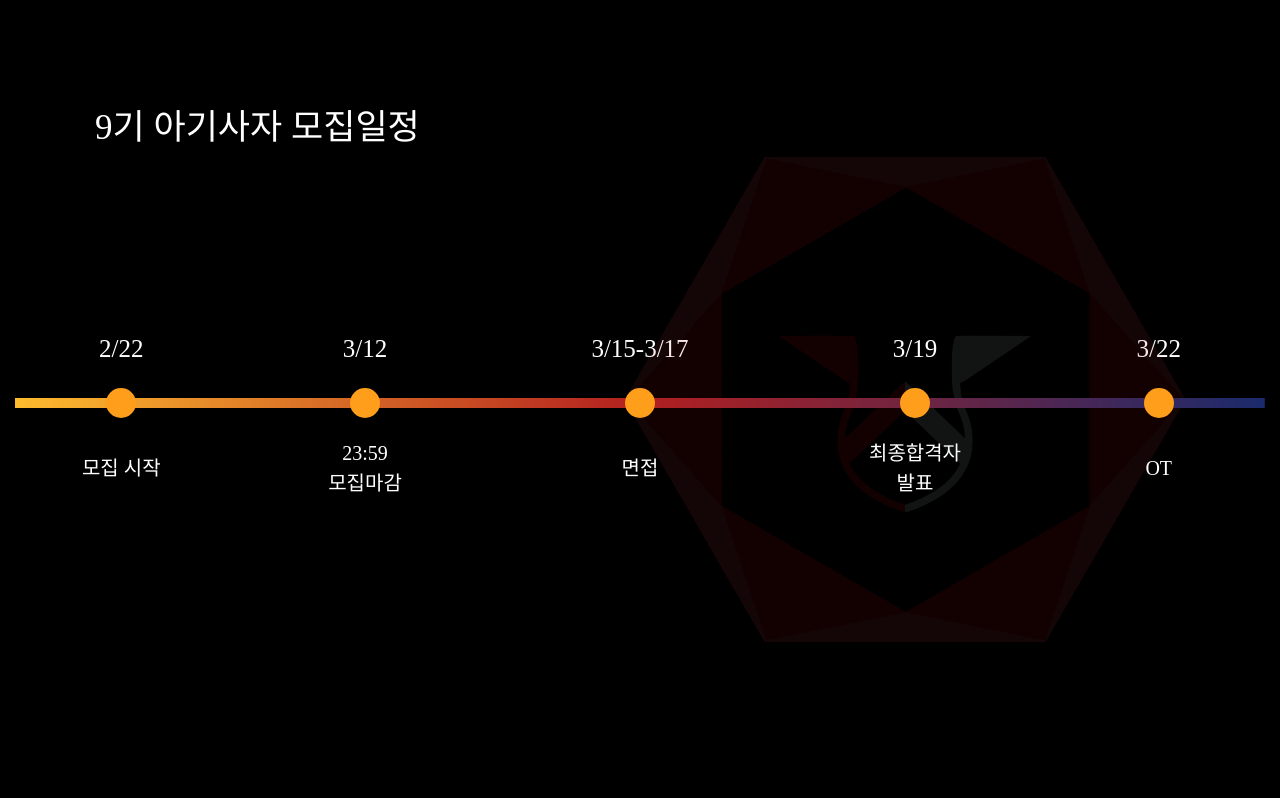
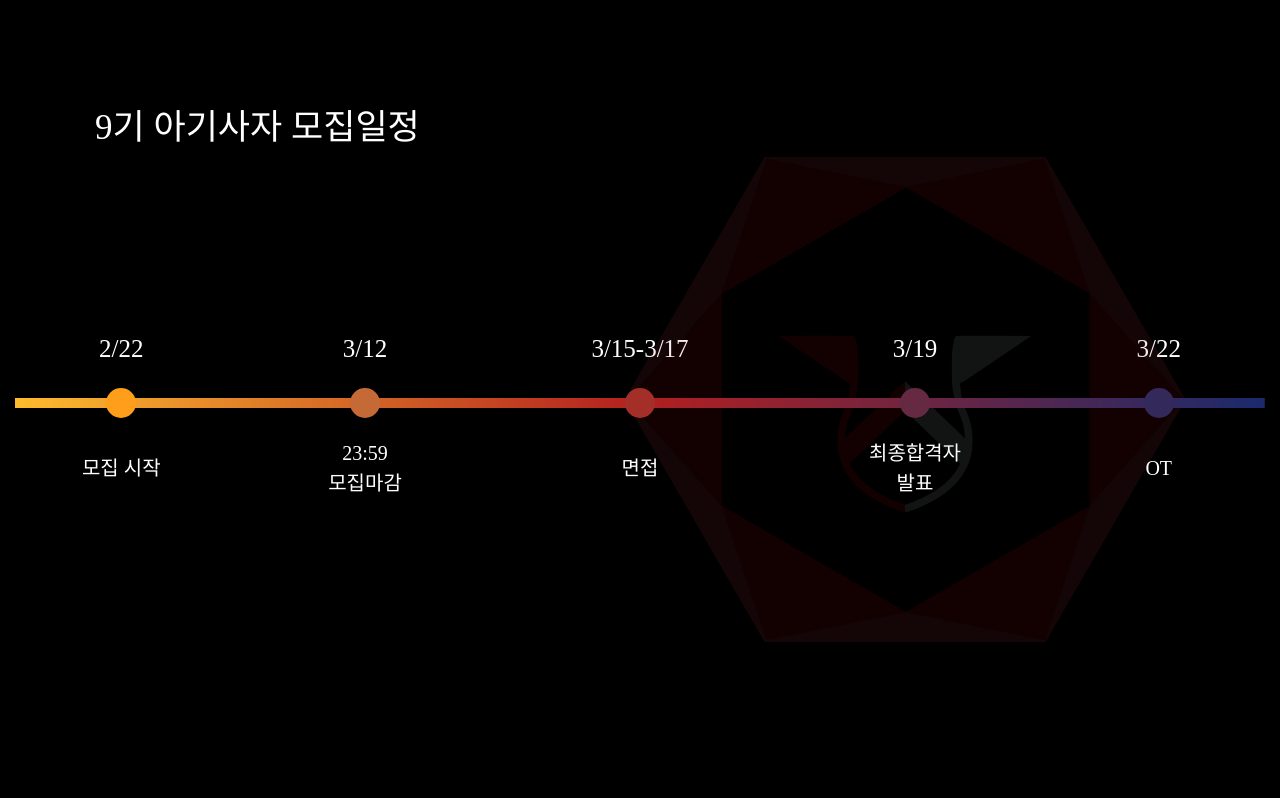
Before and after one commit to autumndr3ams/sogang-likelion-recruit2021, a Django app: page / in a window 1280 px wide. Shown: the part 801-1599 px from the top of the page. Run offline with Django 3.2, Linux system fonts and the light colour scheme; parts of the project's set-up code (start-up, migrations or seed data) failed here and were passed over; some libraries are stand-ins or nearby versions; some web fonts are replaced.

Commit message:
set timeline svg color

```diff
--- a/static/css/home.css
+++ b/static/css/home.css
@@ -210,10 +210,10 @@ svg{
       margin: 0;
     }
     .container .timeline .bar #text1 svg{ fill: #FF9E1B;}
-    .container .timeline .bar #text2 svg{ fill: #FF9E1B;}
-    .container .timeline .bar #text3 svg{ fill: #FF9E1B;}
-    .container .timeline .bar #text4 svg{ fill: #FF9E1B;}
-    .container .timeline .bar #text5 svg{ fill: #FF9E1B;}
+    .container .timeline .bar #text2 svg{ fill: #C56A36;}
+    .container .timeline .bar #text3 svg{ fill: #A42F28;}
+    .container .timeline .bar #text4 svg{ fill: #652941;}
+    .container .timeline .bar #text5 svg{ fill: #33295B;}
 
   .container .timeline .date{
     display: flex;
```
